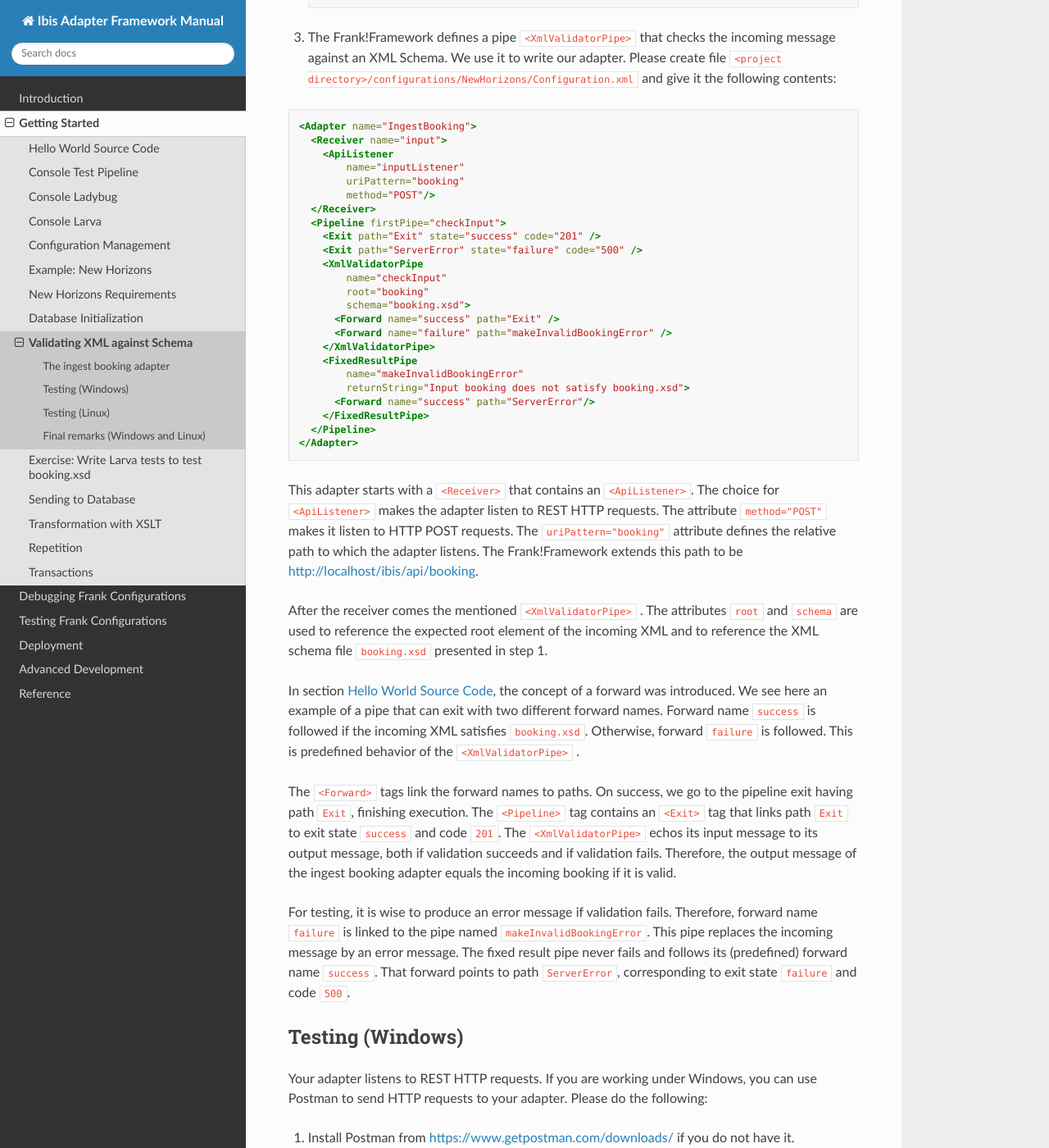
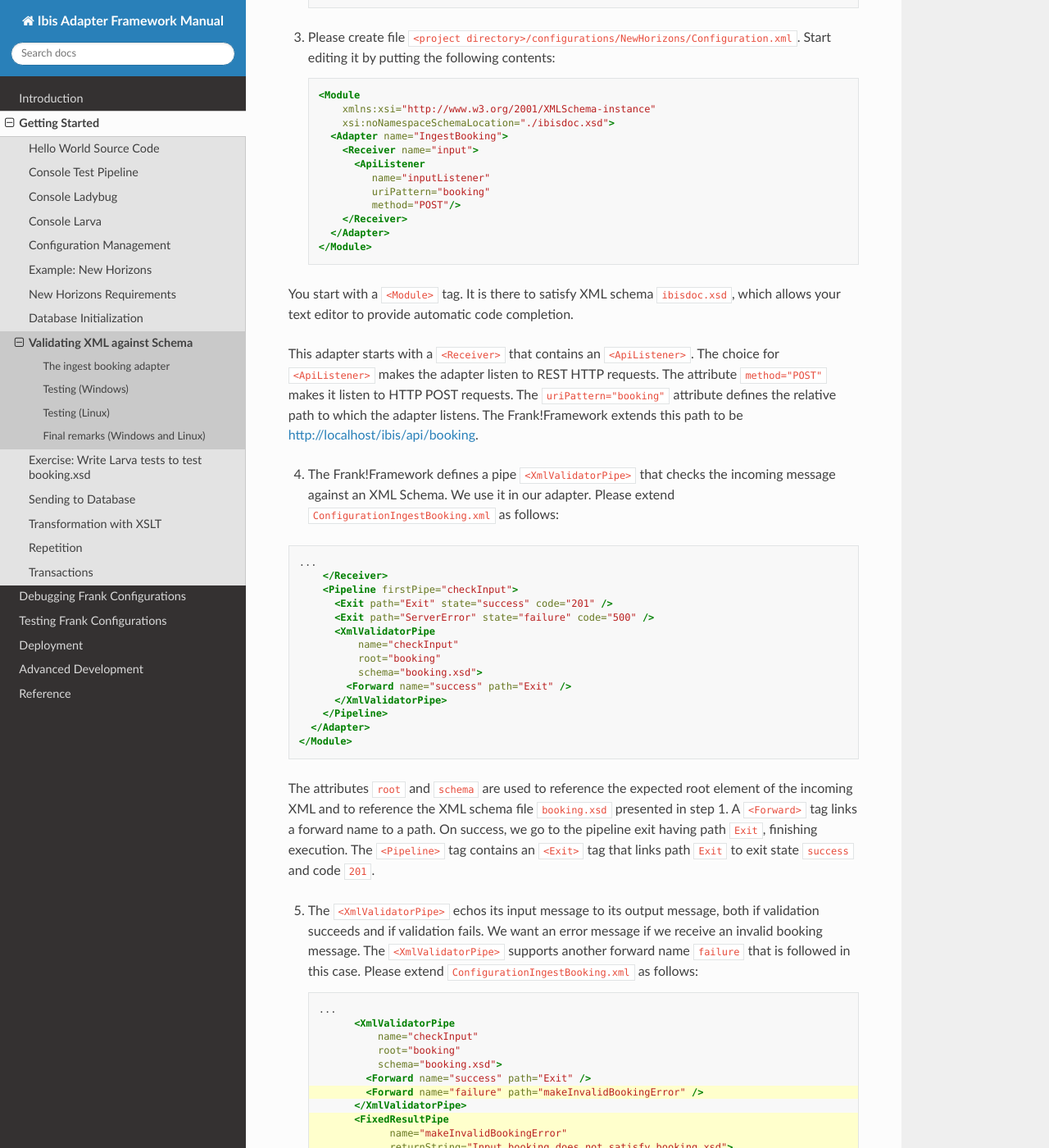
Before and after one commit to frankframework/frank-manual, a Sphinx documentation site: the page built from docs/source/gettingStarted/horizonsValidateBooking.rst, in a window 1280 px wide and 1400 px high, scrolled down 909 px. Shown: the whole window at 82% size. Built offline with Sphinx 7.4.7 and the Read the Docs theme 2.0.0, drawn with Linux system fonts in a browser that asks for light colours; some of the changed text lies outside the part shown.

Commit message:
Add Module tag that was missing and correct sync Larva exercise with text

```diff
--- a/docs/source/gettingStarted/horizonsLarvaExercise.rst
+++ b/docs/source/gettingStarted/horizonsLarvaExercise.rst
@@ -10,7 +10,7 @@ As an exercise, please write Larva tests to test your XML Schema ``booking.xsd``
 
 Here are a few hints:
 
-#. First lookup the ``XmlValidatorPipe`` in the Frank!Doc. What forward names does it have (you may need the Javadoc link)?
-#. Write an adapter around the ``XmlValidatorPipe``. It should produce a meaningful output for valid bookings, invalid bookings that are valid XML and also for non-XML input messages.
+#. Remember the forward names that the ``<XmlValidatorPipe>`` defines: ``success`` and ``failure``.
+#. Write a new adapter around the ``XmlValidatorPipe``. The adapter you already have may do the job now, but you will extend it later. Your new adapter should produce a meaningful output for valid bookings, invalid bookings that are valid XML and also for non-XML input messages.
 #. Please review section :ref:`gettingStartedLarva`. Write a test that reads a valid booking and checks that the same message is returned as output.
 #. Add additional write and read statements to do the other tests required in this exercise. You also need to write input files for these tests and files with expected output.
--- a/docs/source/gettingStarted/horizonsValidateBooking.rst
+++ b/docs/source/gettingStarted/horizonsValidateBooking.rst
@@ -37,34 +37,24 @@ should check that this document is valid. In this section you will write a first
         &IngestBooking;
       </Configuration>
 
-#. The Frank!Framework defines a pipe ``<XmlValidatorPipe>`` that checks the incoming message against an XML Schema. We use it to write our adapter. Please create file ``<project directory>/configurations/NewHorizons/Configuration.xml`` and give it the following contents:
+#. Please create file ``<project directory>/configurations/NewHorizons/Configuration.xml``. Start editing it by putting the following contents:
 
-.. code-block:: XML
+   .. code-block:: XML
 
-   <Adapter name="IngestBooking">
-     <Receiver name="input">
-       <ApiListener
-           name="inputListener"
-           uriPattern="booking"
-           method="POST"/>
-     </Receiver>
-     <Pipeline firstPipe="checkInput">
-       <Exit path="Exit" state="success" code="201" />
-       <Exit path="ServerError" state="failure" code="500" />
-       <XmlValidatorPipe
-           name="checkInput"
-           root="booking"
-           schema="booking.xsd">
-         <Forward name="success" path="Exit" />
-         <Forward name="failure" path="makeInvalidBookingError" />
-       </XmlValidatorPipe>
-       <FixedResultPipe
-           name="makeInvalidBookingError"
-           returnString="Input booking does not satisfy booking.xsd">
-         <Forward name="success" path="ServerError"/>
-       </FixedResultPipe>
-     </Pipeline>
-   </Adapter>
+      <Module
+          xmlns:xsi="http://www.w3.org/2001/XMLSchema-instance"
+          xsi:noNamespaceSchemaLocation="./ibisdoc.xsd">
+        <Adapter name="IngestBooking">
+          <Receiver name="input">
+            <ApiListener
+               name="inputListener"
+               uriPattern="booking"
+               method="POST"/>
+          </Receiver>
+        </Adapter>
+      </Module>
+
+You start with a ``<Module>`` tag. It is there to satisfy XML schema ``ibisdoc.xsd``, which allows your text editor to provide automatic code completion.
 
 This adapter starts with a ``<Receiver>`` that contains an ``<ApiListener>``.
 The choice for ``<ApiListener>`` makes the adapter listen to REST HTTP requests. The attribute
@@ -72,26 +62,51 @@ The choice for ``<ApiListener>`` makes the adapter listen to REST HTTP requests.
 defines the relative path to which the adapter listens.
 The Frank!Framework extends this path to be http://localhost/ibis/api/booking.
 
-After the receiver comes the mentioned ``<XmlValidatorPipe>`` . The attributes ``root`` and
-``schema`` are used to reference the expected root element of the incoming
-XML and to reference the XML schema file ``booking.xsd`` presented in step 1.
+4. The Frank!Framework defines a pipe ``<XmlValidatorPipe>`` that checks the incoming message against an XML Schema. We use it in our adapter. Please extend ``ConfigurationIngestBooking.xml`` as follows:
 
-In section :ref:`helloIbis`, the concept of a forward was introduced. We see here an example of a pipe that can exit with two different
-forward names. Forward name ``success`` is followed if the incoming XML satisfies ``booking.xsd``. Otherwise, forward ``failure`` is followed. This is predefined behavior of the ``<XmlValidatorPipe>`` .
+.. code-block:: XML
 
-The ``<Forward>`` tags link the forward names to paths. On success,
-we go to the pipeline exit having path ``Exit``, finishing execution.
-The ``<Pipeline>`` tag contains an ``<Exit>`` tag that links
-path ``Exit`` to exit state ``success`` and code ``201``. The ``<XmlValidatorPipe>`` echos
-its input message to its output message, both if validation succeeds and
-if validation fails. Therefore, the output
-message of the ingest booking adapter equals the incoming booking if it is valid.
+   ...
+       </Receiver>
+       <Pipeline firstPipe="checkInput">
+         <Exit path="Exit" state="success" code="201" />
+         <Exit path="ServerError" state="failure" code="500" />
+         <XmlValidatorPipe
+             name="checkInput"
+             root="booking"
+             schema="booking.xsd">
+           <Forward name="success" path="Exit" />
+         </XmlValidatorPipe>
+       </Pipeline>
+     </Adapter>
+   </Module>
 
-For testing, it is wise to produce an error message if validation fails.
-Therefore, forward name ``failure`` is linked to the pipe named
-``makeInvalidBookingError``. This pipe replaces the incoming message
-by an error message. The fixed result pipe never fails and
-follows its (predefined) forward name ``success``. That forward points to
+The attributes ``root`` and ``schema`` are used to reference the expected root element of the incoming XML and to reference the XML schema file ``booking.xsd`` presented in step 1. A ``<Forward>`` tag links a forward name to a path. On success, we go to the pipeline exit having path ``Exit``, finishing execution. The ``<Pipeline>`` tag contains an ``<Exit>`` tag that links path ``Exit`` to exit state ``success`` and code ``201``.
+
+5. The ``<XmlValidatorPipe>`` echos its input message to its output message, both if validation succeeds and if validation fails. We want an error message if we receive an invalid booking message. The ``<XmlValidatorPipe>`` supports another forward name ``failure`` that is followed in this case. Please extend ``ConfigurationIngestBooking.xml`` as follows:
+
+   .. code-block:: XML
+      :emphasize-lines: 7, 9, 10, 11, 12, 13
+
+      ...
+            <XmlValidatorPipe
+                name="checkInput"
+                root="booking"
+                schema="booking.xsd">
+              <Forward name="success" path="Exit" />
+              <Forward name="failure" path="makeInvalidBookingError" />
+            </XmlValidatorPipe>
+            <FixedResultPipe
+                  name="makeInvalidBookingError"
+                  returnString="Input booking does not satisfy booking.xsd">
+              <Forward name="success" path="ServerError"/>
+            </FixedResultPipe>
+          </Pipeline>
+        </Adapter>
+      </Module>
+
+Forward name ``failure`` is linked to the pipe named ``makeInvalidBookingError``. This pipe replaces the incoming message
+by an error message. The fixed result pipe never fails and follows its (predefined) forward name ``success``. That forward points to
 path ``ServerError``, corresponding to exit state ``failure`` and code ``500``.
 
 Testing (Windows)
```
